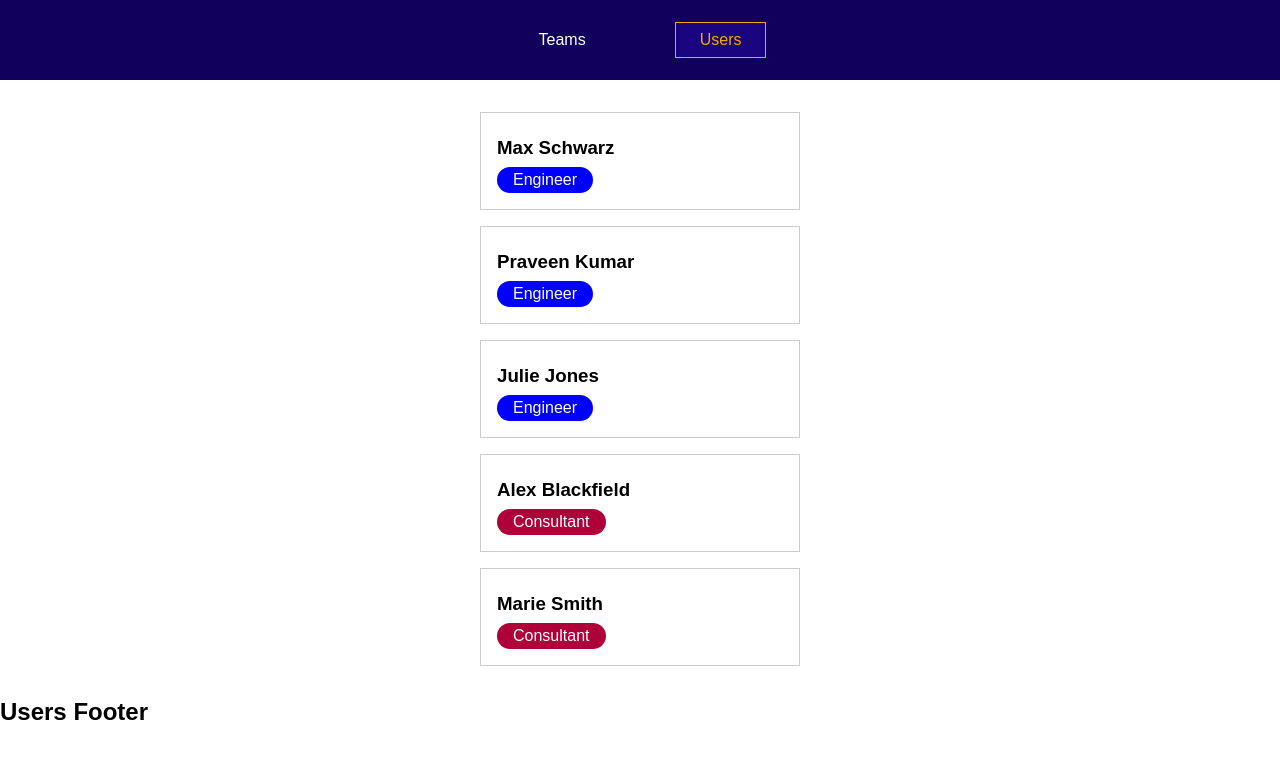
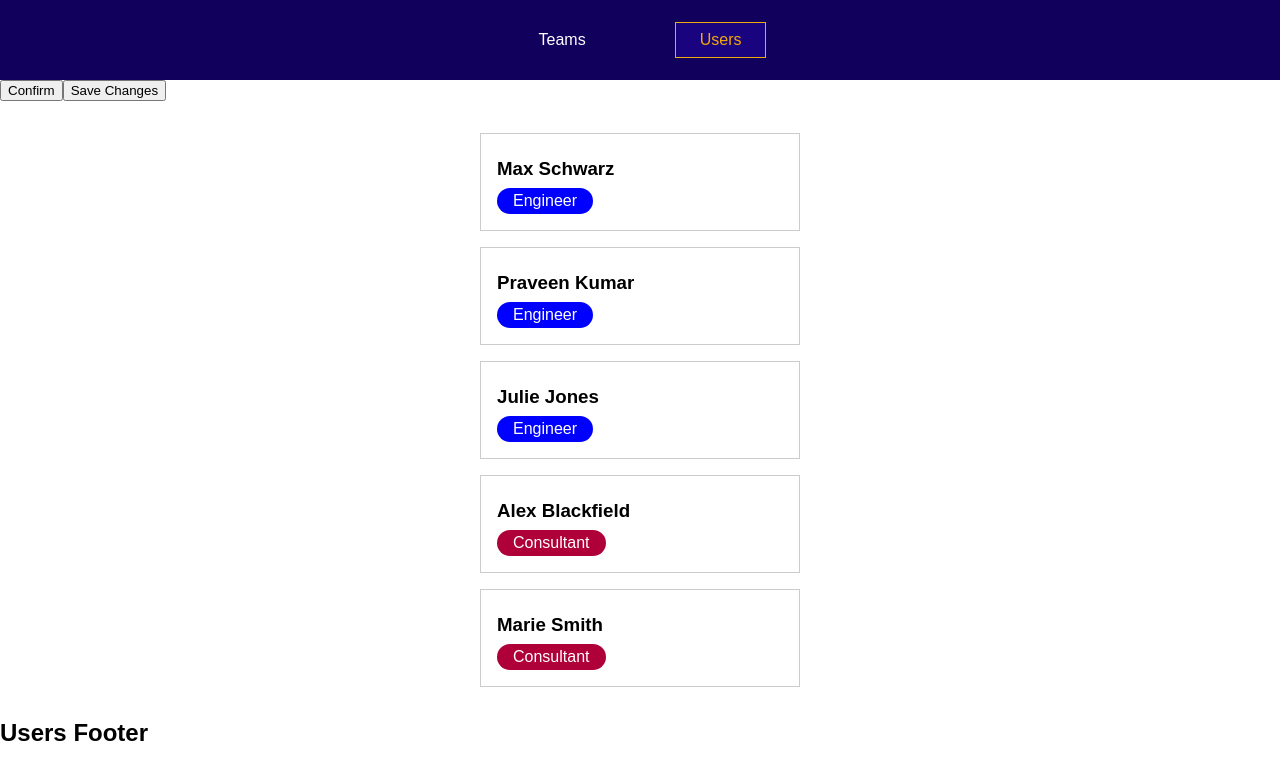
Before and after one commit to manuelclairice/vuejs-routing-project-2022, a Vue app: page /users in a window 1280 px wide. Shown: the top 780 px of the page. Built offline with nearby package versions, Linux system fonts and the light colour scheme.

Commit message:
implement beforeRouteLeave guards

```diff
--- a/src/components/users/UsersList.vue
+++ b/src/components/users/UsersList.vue
@@ -1,4 +1,6 @@
 <template>
+  <button @click="confirmInput">Confirm</button>
+  <button @click="saveChanges">Save Changes</button>
   <ul>
     <user-item v-for="user in users" :key="user.id" :name="user.fullName" :role="user.role"></user-item>
   </ul>
@@ -12,10 +14,35 @@ export default {
     UserItem,
   },
   inject: ['users'],
+  data() {
+    return { changesSaved: false };
+  },
+  methods: {
+    confirmInput() {
+      this.$router.push('/teams')
+    },
+    saveChanges() {
+      this.changesSaved = true;
+    }
+  },
   beforeRouteEnter(to, from, next) {
     console.log('UsersList Cmp beforeRouteEnter');
     console.log(to, from);
     next();
+  },
+  beforeRouteLeave(to, from, next) {
+    console.log('UsersList Cmp beforeRouteLeave');
+    console.log(to, from);
+
+    if (this.changesSaved) {
+      next();
+    } else {
+      const userWantsToLeave = confirm('Are you sure? You got unsaved changes!');
+      next(userWantsToLeave);
+    }
+  },
+  unmounted() {
+    console.log('unmounted')
   }
 };
 </script>
```
